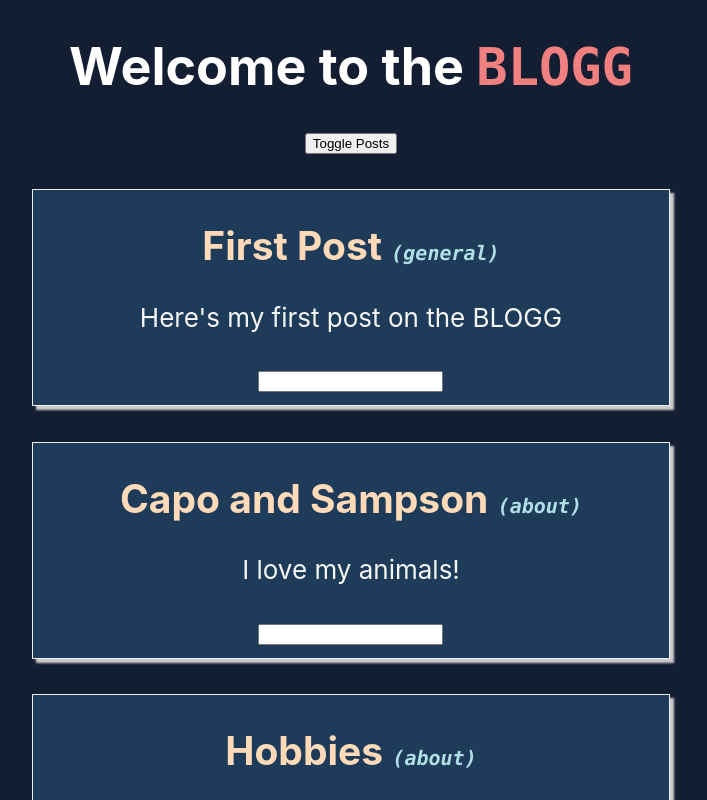
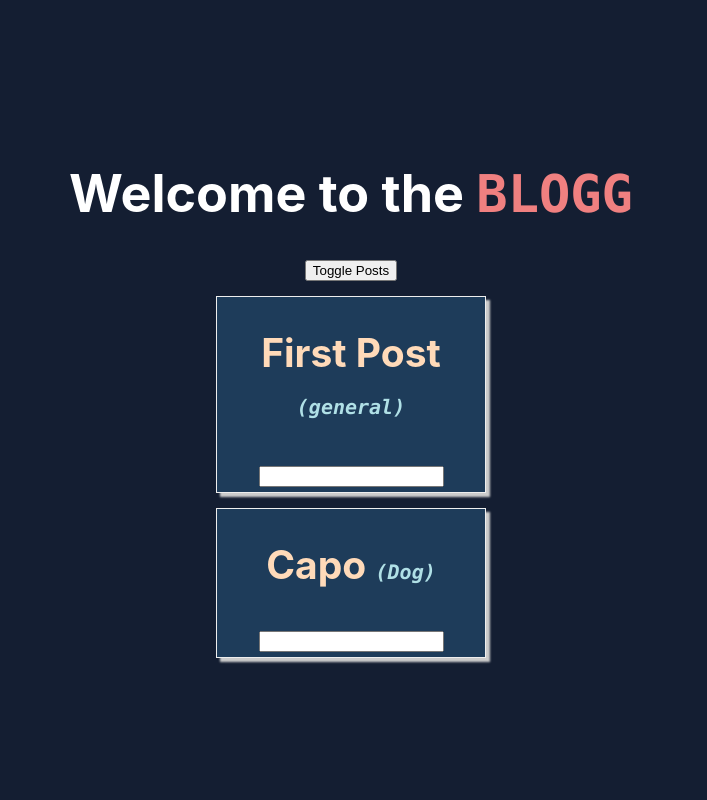
Before and after one commit to philjdelong/the-blogg, a React (Create React App) app: page / in a window 1280 px wide. Both pictures are taken after a click on the button "Toggle Posts". Shown: the top 800 px of the page, without its empty margins (289-996 px from the left). Built offline with nearby package versions, Linux system fonts and the light colour scheme.

Commit message:
Iterate over posts to render and create bodyUpdate function

```diff
--- a/src/App.js
+++ b/src/App.js
@@ -6,11 +6,9 @@ import Title from './Title/Title.js';
 class App extends Component {
   state = {
     posts: [
-      {title: "First Post", tag: "general"},
-      {title: "Capo and Sampson", tag: "about"},
-      {title: "Hobbies", tag: "about"},
+      {_id: 1, title: "First Post", tag: "general", body: "Here we have some content"},
+      {_id: 2, title: "Capo", tag: "Dog", body: "Different post. More content."},
     ],
-    username: '',
     showPosts: false,
   };
 
@@ -28,50 +26,47 @@ class App extends Component {
     }
   };
 
-  tagChanger = (event) => {
-    this.setState({
-      posts: [
-        {title: "Title", tag: "general"},
-        {title: "Teddles", tag: event.target.value},
-        {title: "Hobbies", tag: "about"},
-      ]
-    });
-  };
+  bodyUpdater = ( event, index ) => {
+    const posts = [...this.state.posts]
+    const post = posts[index]
+    post.body = event.target.value
+    this.setState({posts: posts})
+  }
 
-  inputUsername = (event) => {
-    this.setState({
-      username: event.target.value
-    });
-
-  };
+  deletePostHandler = (postIndex) => {
+    const posts = [...this.state.posts];
+    posts.splice(postIndex, 1);
+    this.setState({posts: posts})
+    console.log("Post Deleted")
+  }
 
   render() {
+    let posts = null
+
+    if (this.state.showPosts) {
+      posts = (
+        <div>
+          {
+            this.state.posts.map((post, index) => {
+              return <Post
+                tag={post.tag}
+                title={post.title}
+                body={post.body}
+                deletePost={() => this.deletePostHandler(index)}
+                key={post._id}
+                updateBody={(event) => this.bodyUpdater(event, index)} />
+            })
+          }
+        </div>
+      );
+    };
+
     return (
       <div className="App">
         <header className="App-header">
           <Title />
-          {/* arrow function for button >> use .bind() to avoid 'over-rendering' */}
-          <button onClick={() => this.postChanger()}>Toggle Posts</button>
-          { this.state.showPosts ?
-            <div className="posts">
-              <Post
-                title={this.state.posts[0].title}
-                tag={this.state.posts[0].tag}>
-                  Here's my first post on the BLOGG
-              </Post>
-              <Post
-                title={this.state.posts[1].title}
-                tag={this.state.posts[1].tag}
-                changer={this.tagChanger}>
-                  I love my animals!
-              </Post>
-              <Post
-                title={this.state.posts[2].title}
-                tag={this.state.posts[2].tag}>
-                  I enjoy Coding, Hiking, and Spending time with the family.
-              </Post>
-            </div> : null
-          }
+          <button onClick={this.postChanger}>Toggle Posts</button>
+          {posts}
         </header>
       </div>
     );
```
